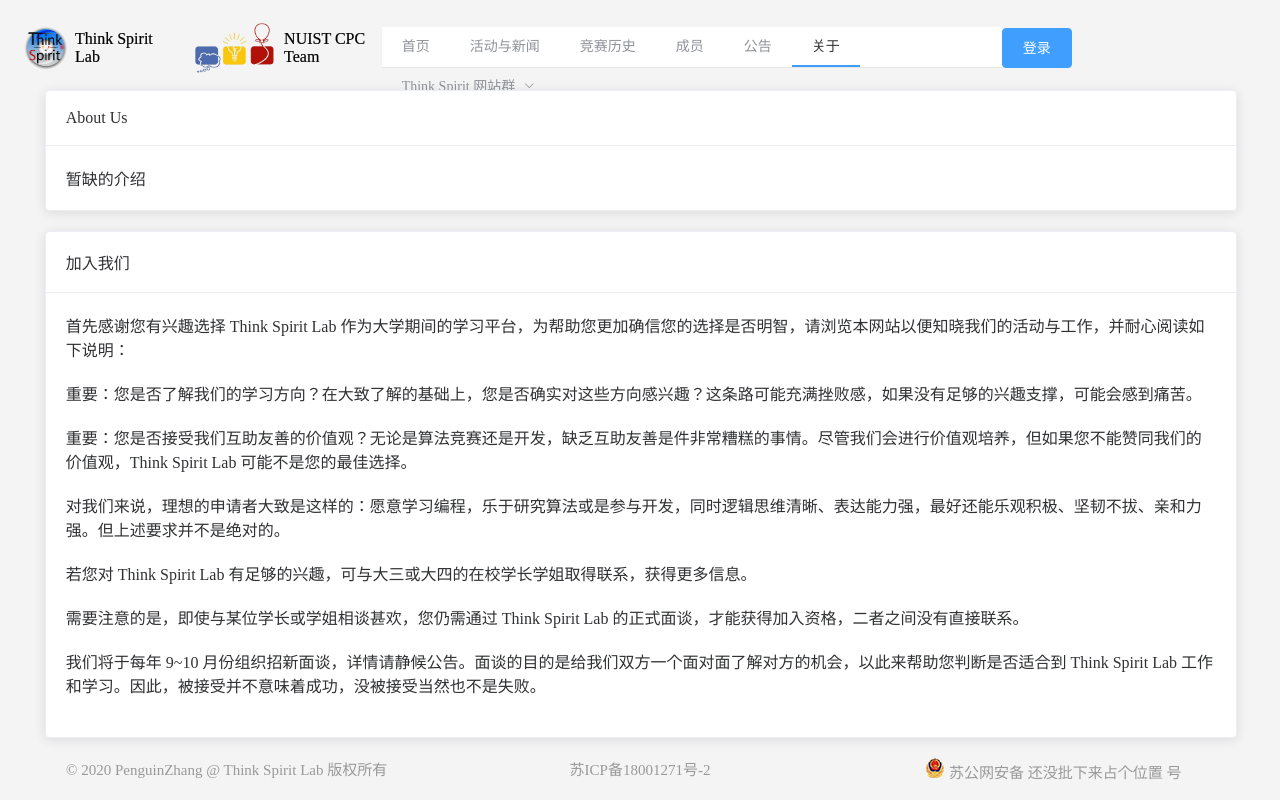
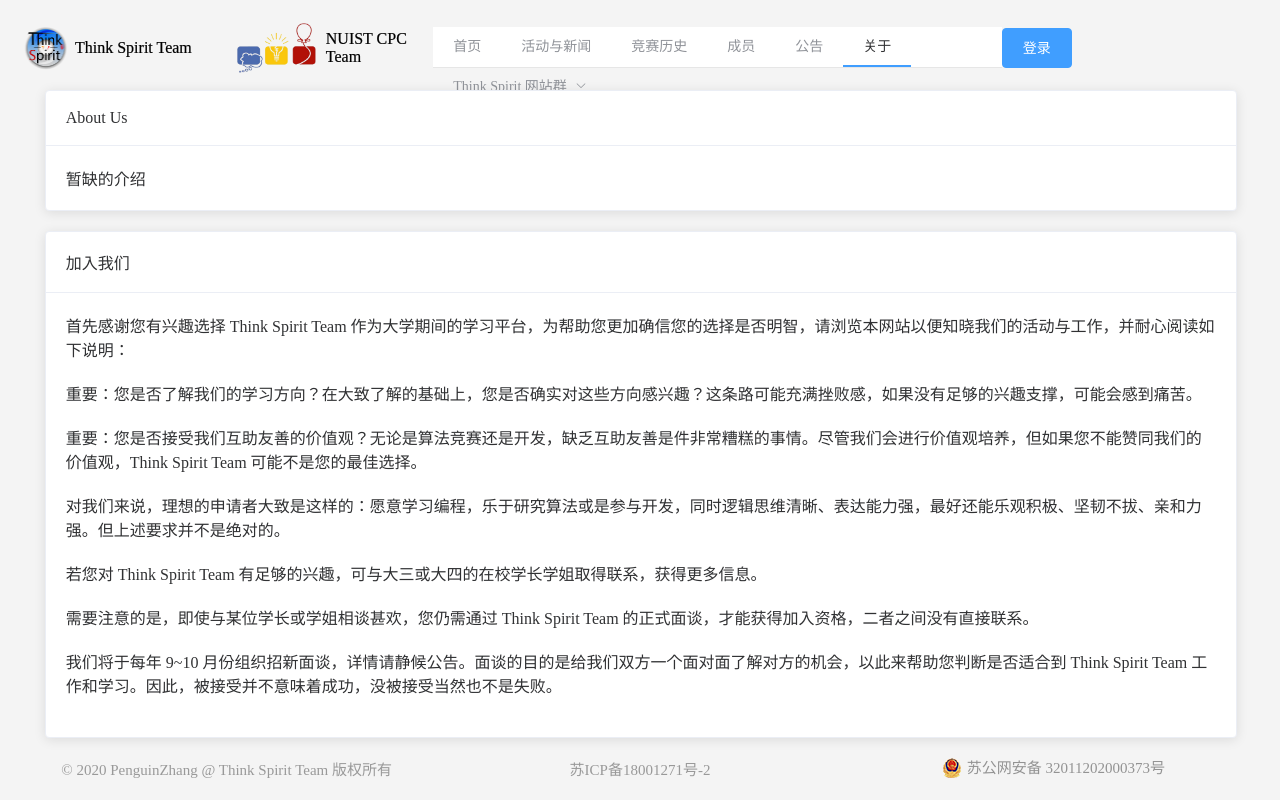
Before and after one commit to ThinkSpiritLab/TS_Homepage, a Vue app in the folder frontend/frontend/: page /about in a window 1280 px wide. Built offline with nearby package versions, Linux system fonts and the light colour scheme; a web font is replaced by a local one.

Commit message:
增加公安备案信息 将 Lab 改为 Team

```diff
--- a/frontend/frontend/src/components/Index.vue
+++ b/frontend/frontend/src/components/Index.vue
@@ -3,19 +3,19 @@
       <el-main>
         <div class="header">
           <el-row type="flex" style="margin-top: 20px; height: 55px">
-            <el-col :span="3">
+            <el-col :span="4">
               <div class="hlink" @click="goToMain">
                 <img src="../assets/TS_logo.png" alt="TS_logo" class="topIMG1">
-                <span style="margin-left: 5px" class="web-font">Think Spirit Lab</span>
+                <span style="margin-left: 5px" class="web-font">Think Spirit Team</span>
               </div>
             </el-col>
             <el-col :span="4">
-              <div style="margin-left: 20px" class="hlink" @click="goToCPCTeam">
+              <div style="margin-left: 10px" class="hlink" @click="goToCPCTeam">
                 <img src="../assets/icpc.png" alt="TS_logo" class="topIMG2">
                 <span style="margin-left: 10px" class="web-font">NUIST CPC Team</span>
               </div>
             </el-col>
-            <el-col :span="12">
+            <el-col :span="11">
               <div style="margin-right: auto; margin-left: auto">
                 <el-menu :default-active="$route.path" class="menuBar" mode="horizontal" router>
                   <el-menu-item index="/main">首页</el-menu-item>
@@ -60,7 +60,7 @@
         <div class="footer">
           <el-row>
             <el-col :span="8">
-              © 2020 PenguinZhang @ Think Spirit Lab 版权所有
+              © 2020 PenguinZhang @ Think Spirit Team 版权所有
             </el-col>
             <el-col :span="8">
               <a href="http://www.beian.miit.gov.cn/">
@@ -69,8 +69,9 @@
             </el-col>
             <el-col :span="8" style="height: 20px">
               <a target="_blank" href="" style="height: 20px">
-                <img src="../assets/police.png">
-                <span> 苏公网安备 还没批下来占个位置 号</span>
+                <div style="width:300px;margin:0 auto; padding:0 0;">
+                  <a target="_blank" href="http://www.beian.gov.cn/portal/registerSystemInfo?recordcode=32011202000373" style="display:inline-block;text-decoration:none;height:20px;line-height:20px;"><img src="../assets/beian.png" style="float:left;"/><p style="float:left;height:20px;line-height:20px;margin: 0px 0px 0px 5px; color:#939393;">苏公网安备 32011202000373号</p></a>
+                </div>
               </a>
             </el-col>
           </el-row>
--- a/frontend/frontend/src/components/Index/About.vue
+++ b/frontend/frontend/src/components/Index/About.vue
@@ -4,13 +4,13 @@
       暂缺的介绍
     </el-card>
     <el-card class="JoinCard" header="加入我们">
-      <div>首先感谢您有兴趣选择 Think Spirit Lab 作为大学期间的学习平台，为帮助您更加确信您的选择是否明智，请浏览本网站以便知晓我们的活动与工作，并耐心阅读如下说明：</div>
+      <div>首先感谢您有兴趣选择 Think Spirit Team 作为大学期间的学习平台，为帮助您更加确信您的选择是否明智，请浏览本网站以便知晓我们的活动与工作，并耐心阅读如下说明：</div>
       <div>重要：您是否了解我们的学习方向？在大致了解的基础上，您是否确实对这些方向感兴趣？这条路可能充满挫败感，如果没有足够的兴趣支撑，可能会感到痛苦。</div>
-      <div>重要：您是否接受我们互助友善的价值观？无论是算法竞赛还是开发，缺乏互助友善是件非常糟糕的事情。尽管我们会进行价值观培养，但如果您不能赞同我们的价值观，Think Spirit Lab 可能不是您的最佳选择。</div>
+      <div>重要：您是否接受我们互助友善的价值观？无论是算法竞赛还是开发，缺乏互助友善是件非常糟糕的事情。尽管我们会进行价值观培养，但如果您不能赞同我们的价值观，Think Spirit Team 可能不是您的最佳选择。</div>
       <div>对我们来说，理想的申请者大致是这样的：愿意学习编程，乐于研究算法或是参与开发，同时逻辑思维清晰、表达能力强，最好还能乐观积极、坚韧不拔、亲和力强。但上述要求并不是绝对的。</div>
-      <div>若您对 Think Spirit Lab 有足够的兴趣，可与大三或大四的在校学长学姐取得联系，获得更多信息。</div>
-      <div>需要注意的是，即使与某位学长或学姐相谈甚欢，您仍需通过 Think Spirit Lab 的正式面谈，才能获得加入资格，二者之间没有直接联系。</div>
-      <div>我们将于每年 9~10 月份组织招新面谈，详情请静候公告。面谈的目的是给我们双方一个面对面了解对方的机会，以此来帮助您判断是否适合到 Think Spirit Lab 工作和学习。因此，被接受并不意味着成功，没被接受当然也不是失败。</div>
+      <div>若您对 Think Spirit Team 有足够的兴趣，可与大三或大四的在校学长学姐取得联系，获得更多信息。</div>
+      <div>需要注意的是，即使与某位学长或学姐相谈甚欢，您仍需通过 Think Spirit Team 的正式面谈，才能获得加入资格，二者之间没有直接联系。</div>
+      <div>我们将于每年 9~10 月份组织招新面谈，详情请静候公告。面谈的目的是给我们双方一个面对面了解对方的机会，以此来帮助您判断是否适合到 Think Spirit Team 工作和学习。因此，被接受并不意味着成功，没被接受当然也不是失败。</div>
     </el-card>
   </div>
 </template>
```
Also changed, not shown: frontend/frontend/src/assets/beian.png (added), frontend/frontend/src/assets/police.png (deleted), 6 other files (tests, documents, lock files or other folders).
